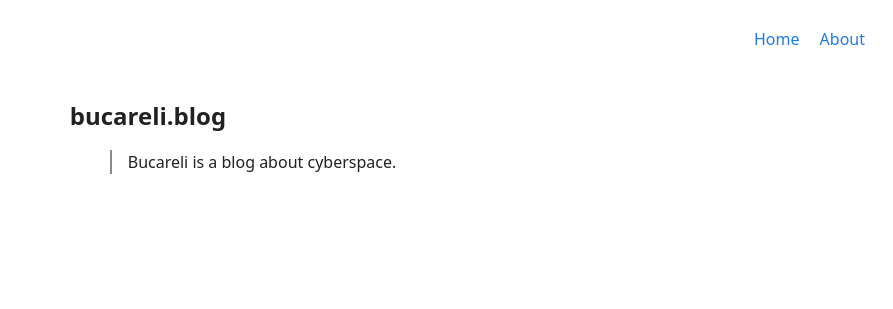
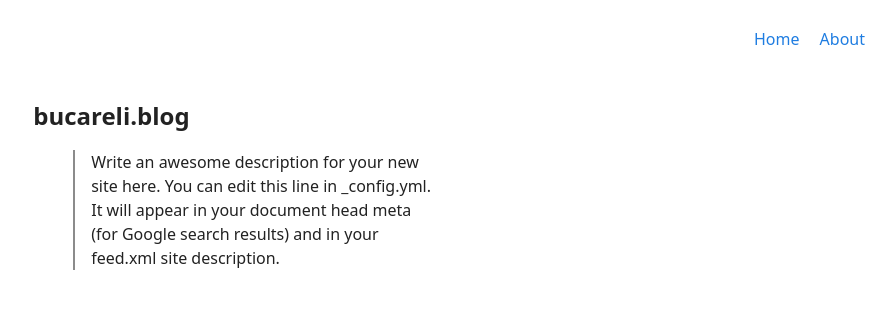
Before and after one commit to cspablocortez/bucareli.blog, a Jekyll site: the page built from index.markdown, in a window 1280 px wide. Shown: the top 309 px of the page, without its empty margins (387-1280 px from the left). Built offline with Jekyll 4.4.1, drawn with Linux system fonts in a browser that asks for light colours.

Commit message:
updated file

```diff
--- a/_config.yml
+++ b/_config.yml
@@ -18,17 +18,19 @@
 # You can create any custom variable you would like, and they will be accessible
 # in the templates via {{ site.myvariable }}.
 
-title: Bucareli
+title: Your awesome title
 email: your-email@example.com
 description: >- # this means to ignore newlines until "baseurl:"
-  Bucareli is a blog about cyberspace.
+  Write an awesome description for your new site here. You can edit this
+  line in _config.yml. It will appear in your document head meta (for
+  Google search results) and in your feed.xml site description.
 baseurl: "" # the subpath of your site, e.g. /blog
-url: "https://bucareli.blog" # the base hostname & protocol for your site, e.g. http://example.com
-
-github_username: cspablocortez
+url: "" # the base hostname & protocol for your site, e.g. http://example.com
+twitter_username: jekyllrb
+github_username:  jekyll
 
 # Build settings
-# theme: minima
+theme: minima
 plugins:
   - jekyll-feed
 
```
